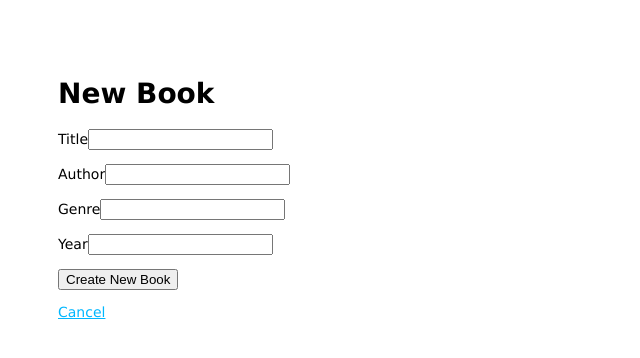
After one commit to ManoelBlue/FSJS-TD-08, a Node server app: template views/new-book.pug in a window 1280 px wide. The commit adds this page. Shown: the top 358 px of the page, without its empty margins (0-640 px from the left). Run offline with Node 20, Linux system fonts and the light colour scheme; the template is opened without the code that fills it, so the values that code supplies are empty; some libraries are stand-ins or nearby versions.

Commit message:
add new-book template and route

```diff
--- a/routes/index.js
+++ b/routes/index.js
@@ -26,6 +26,9 @@ router.get('/books', asyncHandler(async (req, res) => {
   res.render('index', {books});
 }));
 
-
+/* Create New Book route */
+router.get('/books/new', (req, res) => {
+  res.render('new-book');
+});
 
 module.exports = router;
--- /dev/null
+++ b/views/new-book.pug
@@ -0,0 +1,21 @@
+extends layout
+
+block content
+    h1 New Book
+    form
+        p
+            label(for='title') Title
+            input#title(name='title' type='text')
+        p
+            label(for='author') Author
+            input#author(name='author' type='text')
+        p
+            label(for='genre') Genre
+            input#genre(name='genre' type='text')
+        p
+            label(for='year') Year
+            input#year(name='year' type='text')
+        p
+            input(type='submit' value='Create New Book')
+        p
+            a.button(href='all_books.html') Cancel
```
Also changed, not shown: views/index.pug (+17 -17 lines).
